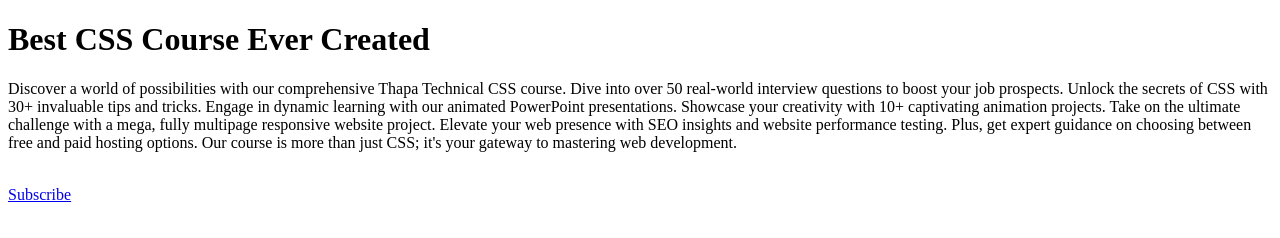
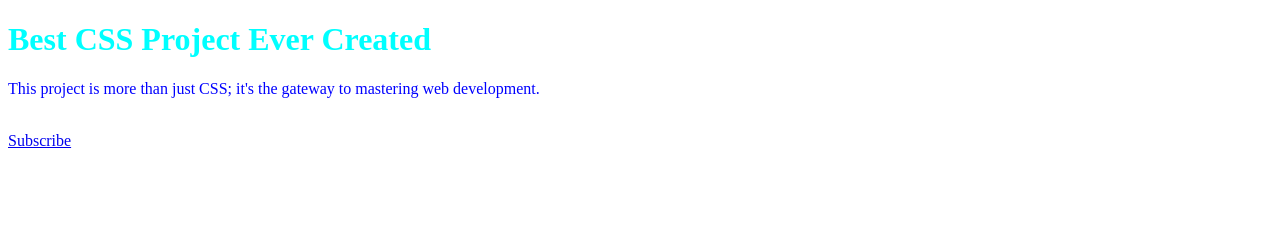
Before and after one commit to hafizaqibahmed98/CSS, a plain HTML site: page basic/index.html in a window 1280 px wide. Drawn offline with Linux system fonts and the light colour scheme.

Commit message:
inline css

```diff
--- a/basic/index.html
+++ b/basic/index.html
@@ -3,22 +3,19 @@
   <head>
     <meta charset="UTF-8" />
     <meta name="viewport" content="width=device-width, initial-scale=1.0" />
-    <title>Basic of CSS</title>
+    <title>Basics of CSS</title>
+    <style>
+      p{
+        color: blue;
+      }
+    </style>
     <link rel="stylesheet" href="style.css" />
   </head>
   <body>
-    <h1>Best CSS Course Ever Created</h1>
+    <h1 style="color: aqua;">Best CSS Project Ever Created</h1>
     <p class="para">
-      Discover a world of possibilities with our comprehensive Thapa Technical
-      CSS course. Dive into over 50 real-world interview questions to boost your
-      job prospects. Unlock the secrets of CSS with 30+ invaluable tips and
-      tricks. Engage in dynamic learning with our animated PowerPoint
-      presentations. Showcase your creativity with 10+ captivating animation
-      projects. Take on the ultimate challenge with a mega, fully multipage
-      responsive website project. Elevate your web presence with SEO insights
-      and website performance testing. Plus, get expert guidance on choosing
-      between free and paid hosting options. Our course is more than just CSS;
-      it's your gateway to mastering web development.
+      This project is more than just CSS; it's the gateway to mastering web
+      development.
     </p>
     <!-- this is the comment part  -->
     <br />
```
